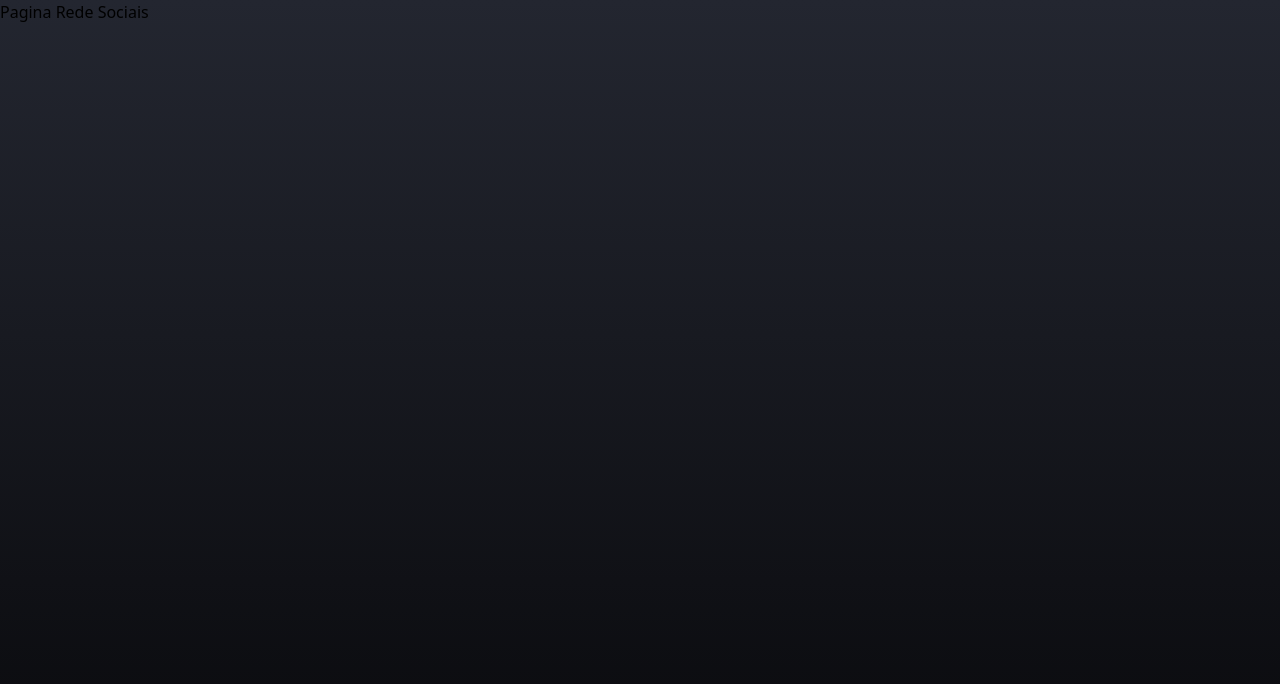
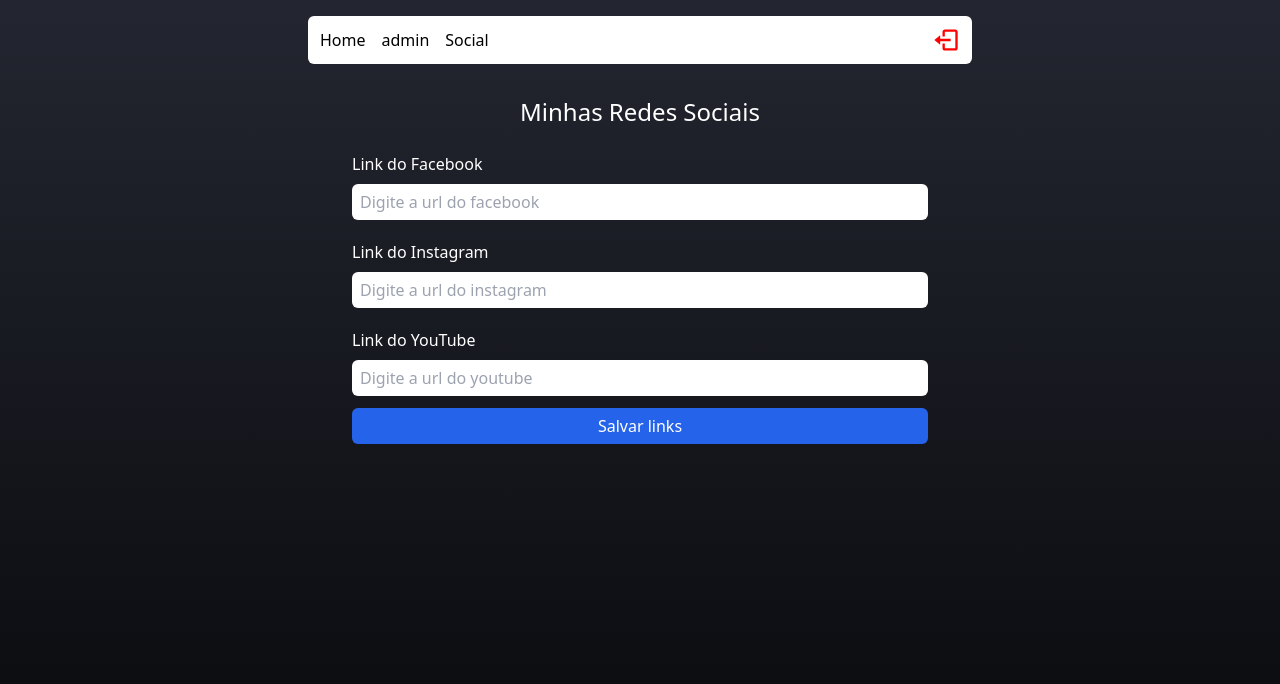
Before and after one commit to macielbmo/devlink, a React (Vite) app: page /admin/social in a window 1280 px wide. Shown: the top 684 px of the page. Built offline with nearby package versions, Linux system fonts and the light colour scheme; no server answers; the database is empty; sample sign-in values are in the browser's storage.

Commit message:
Criamos a tela de cadastro das RedesSociais dentro do nosso admin. Implementamos a conexão com o banco de dados na nossa tela Home e agora todos os links cadastrados já estão aparecendo dinamicamente em nossa Home.

```diff
--- a/src/pages/home/index.tsx
+++ b/src/pages/home/index.tsx
@@ -1,24 +1,114 @@
+import { useState, useEffect } from 'react'
+
 import {FaFacebook, FaInstagram, FaYoutube} from 'react-icons/fa'
+
+import { db } from "../../services/firebaseConnection"
+import { getDocs, collection, orderBy, query, doc, getDoc } from 'firebase/firestore'
+
 import Social from "../../components/Social";
 
+interface LinkProps {
+  id: string,
+  name: string,
+  url: string,
+  bg: string,
+  color: string,
+}
+
+interface SocialProps {
+  facebook: string,
+  instagram: string,
+  youtube: string,
+}
+
 export default function Home() {
+  const [links, setLinks] = useState<LinkProps[]>([])
+  const [social, setSocial] = useState<SocialProps>()
+
+  useEffect(() => {
+    function loadLinks() {
+      const linksRef = collection(db, "links")
+      const queryRef = query(linksRef, orderBy('created', 'asc'))
+
+      getDocs(queryRef)
+      .then((snapshot) => {
+        const lista = [] as LinkProps[];
+
+        snapshot.forEach((doc) => {
+          lista.push({
+            id: doc.id,
+            name: doc.data().name,
+            url: doc.data().url,
+            bg: doc.data().bg,
+            color: doc.data().color
+          })
+        })
+
+        setLinks(lista);
+      })
+    }
+
+    loadLinks()
+  }, [])
+
+  useEffect(() => {
+    function loadSocial() {
+      const docRef = doc(db, "social", "link")
+
+      getDoc(docRef)
+      .then((snapshot) => {
+        if(snapshot.data() !== undefined) {
+          setSocial({
+            facebook: snapshot.data()?.facebook,
+            instagram: snapshot.data()?.instagram,
+            youtube: snapshot.data()?.youtube
+          })
+        }
+      })
+    }
+
+    loadSocial();
+  }, [])
+
   return(
     <div className="flex flex-col w-full py-4 items-center justify-center">
       <h1 className="md:text-4xl text-3xl font-bold text-white mt-20" >Maciel Martins</h1>
       <span className="text-gray-50 mb-5 mt-3">Veja meus links 👇</span>
 
       <main className="flex flex-col w-11/12 max-w-xl text-center">
-        <section className="bg-white mb-4 w-full py-2 rounded-lg select-none transition-transform hover:scale-105 cursor-pointer">
-          <a href="/">
-            <p className="md:text-lg text-base">Canal no YouTube</p>
+
+        {links.map((link) => (
+          <section
+            key={link.id}
+            style={{ backgroundColor: link.bg, color: link.color }}
+            className="mb-4 w-full py-2 rounded-lg select-none transition-transform hover:scale-105 cursor-pointer font-medium">
+          <a href={link.url} target='_blank'>
+            <p className="md:text-lg text-base">{link.name}</p>
           </a>
         </section>
+        ))}
 
-        <footer className="flex justify-center gap-3 my-4">
-          <Social url={"https://youtube.com/"}>
-            <FaFacebook size={35} color="#FFF"/>
-          </Social>
+        {social && Object.keys(social).length > 0 && (
+          <footer className="flex justify-center gap-3 my-4">
+            {social?.facebook !== "" && (
+              <Social url={social?.facebook}>
+                <FaFacebook size={35} color="#FFF"/>
+              </Social>
+            )}
+
+            {social?.instagram !== "" && (
+              <Social url={social?.instagram}>
+                <FaInstagram size={35} color="#FFF"/>
+              </Social>
+            )}
+
+            {social?.youtube !== "" && (
+              <Social url={social?.youtube}>
+                <FaYoutube size={35} color="#FFF"/>
+              </Social>
+            )}
         </footer>
+        )}
       </main>
     </div>
   )
--- a/src/pages/networks/index.tsx
+++ b/src/pages/networks/index.tsx
@@ -1,7 +1,106 @@
+import { useState, FormEvent, useEffect } from 'react'
+
+import Header from "../../components/Header";
+import Input from "../../components/input";
+
+import { db } from "../../services/firebaseConnection"
+import { setDoc, doc, getDoc }  from "firebase/firestore"
+
 export default function Networks() {
+  const [facebook, setFacebook] = useState("");
+  const [instagram, setInstagram] = useState("")
+  const [youtube, setYoutube] = useState("")
+
+  useEffect(() => {
+    function loadLinks() {
+      const docRef = doc(db, 'social', 'link')
+      getDoc(docRef)
+      .then((snapshot) => {
+        if(snapshot.data() !== undefined) {
+          setFacebook(snapshot.data()?.facebook)
+          setInstagram(snapshot.data()?.instagram)
+          setYoutube(snapshot.data()?.youtube)
+        }
+      })
+    }
+
+    loadLinks()
+  }, [])
+
+  function hafleRegister(e: FormEvent) {
+    e.preventDefault();
+
+    setDoc(doc(db, 'social', 'link'), {
+      facebook: facebook,
+      instagram: instagram,
+      youtube: youtube,
+    })
+    .then(() => {
+      console.log("Cadastrado com sucesso!")
+    })
+    .catch((error) => {
+      console.log("Erro ao salvar! " + error)
+    })
+  }
+
   return(
-    <div>
-      <h1>Pagina Rede Sociais</h1>
-    </div>
+      <div className="flex items-center flex-col min-h-screen pb-7 px-2">
+        <Header />
+
+        <h1 className="text-white text-2xl font-medium mt-8 mb-4">Minhas Redes Sociais</h1>
+
+        <form
+          className="flex flex-col max-w-xl w-full"
+          onSubmit={hafleRegister}>
+
+          <label
+            className="text-white font-medium mt-2 mb-2"
+            htmlFor="facebook">
+            Link do Facebook
+          </label>
+          <Input
+            id='facebook'
+            type="url"
+            placeholder="Digite a url do facebook"
+            value={facebook}
+            onChange={(e) => setFacebook(e.target.value)}
+          />
+
+
+          <label
+            className="text-white font-medium mt-2 mb-2"
+            htmlFor="instagram">
+            Link do Instagram
+          </label>
+          <Input
+            id='instagram'
+            type="url"
+            placeholder="Digite a url do instagram"
+            value={instagram}
+            onChange={(e) => setInstagram(e.target.value)}
+          />
+
+
+          <label
+            className="text-white font-medium mt-2 mb-2"
+            htmlFor="youtube">
+            Link do YouTube
+          </label>
+          <Input
+            id='youtube'
+            type="url"
+            placeholder="Digite a url do youtube"
+            value={youtube}
+            onChange={(e) => setYoutube(e.target.value)}
+          />
+
+          <button
+            type='submit'
+            className='text-white bg-blue-600 h-9 rounded-md items-center justify-center flex mb-7 font-medium'>
+            Salvar links
+          </button>
+
+        </form>
+      </div>
   )
 }
```
